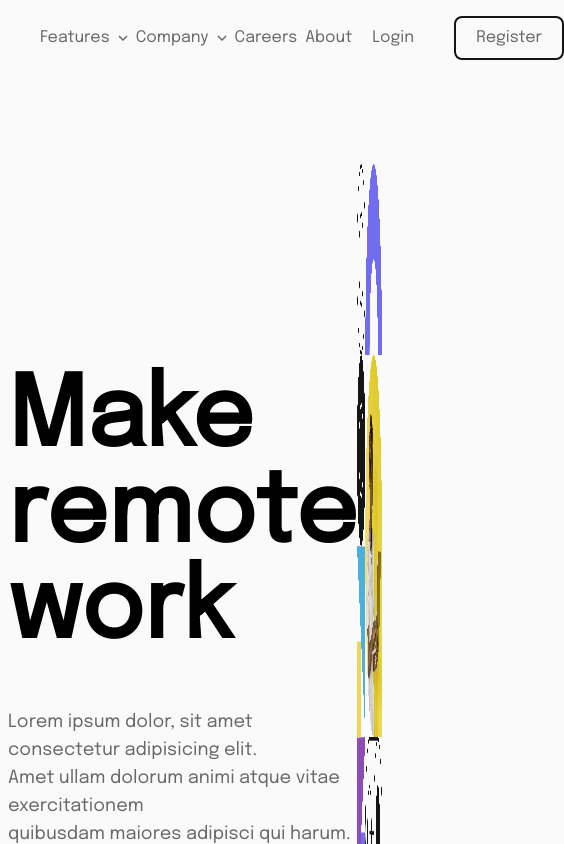
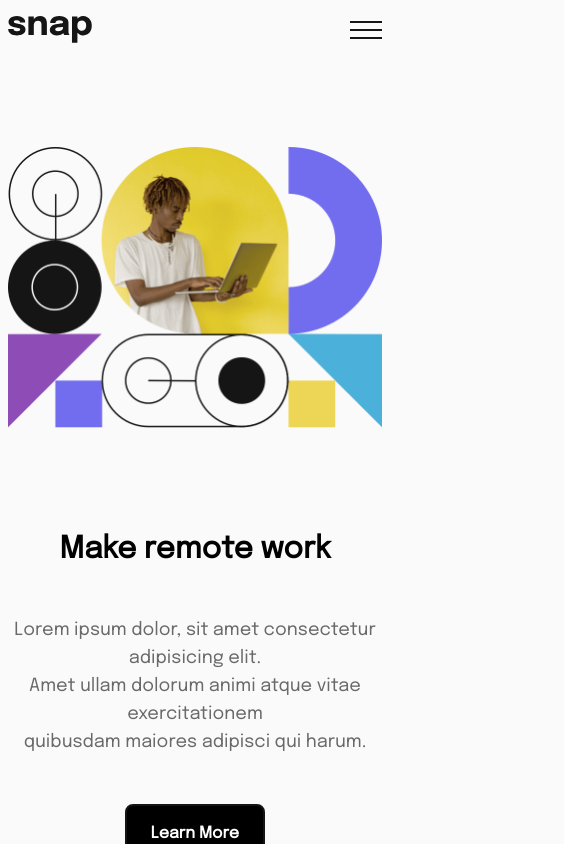
Before and after one commit to tarasovcad/tailwind-react, a React (Create React App) app in the folder snap/: page / in a window 390 px wide. Shown: the top 844 px of the page, 564 px wide, since content can reach past the window. Built offline with nearby package versions, Linux system fonts and the light colour scheme.

Commit message:
feat: add responsive web-design

```diff
--- a/snap/src/components/header/index.jsx
+++ b/snap/src/components/header/index.jsx
@@ -1,5 +1,7 @@
-import React from 'react';
+import React, { useState } from 'react';
 import { ReactComponent as LogoIcon } from '../../images/logo.svg';
+import { ReactComponent as MenuIcon } from '../../images/icon-menu.svg';
+import { ReactComponent as MenuCloseIcon } from '../../images/icon-close-menu.svg';
 import { NavItem } from '../nav-item';
 import { NavMenu } from '../nav-menu';
 import { FEATURES } from './constants';
@@ -10,7 +12,7 @@ export const Header = () => {
   return (
     <header className="flex items-center">
       <LogoIcon />
-      <nav className="flex space-x-2 ml-8 items-center">
+      <nav className="hidden xl:flex space-x-2 ml-8 items-center">
         <NavItem text="Features">
           <NavMenu items={FEATURES} />
         </NavItem>
@@ -20,9 +22,12 @@ export const Header = () => {
         <NavItem text="Careers" />
         <NavItem text="About" />
       </nav>
-      <div className="ml-auto flex space-x-5">
+      <div className="hidden ml-auto xl:flex space-x-5">
         <Button>Login</Button>
         <Button hasBorder={true}>Register</Button>
+      </div>
+      <div className="flex xl:hidden ml-auto cursor-pointer z-30">
+        <MenuIcon />
       </div>
     </header>
   );
--- a/snap/src/components/main-section/index.jsx
+++ b/snap/src/components/main-section/index.jsx
@@ -1,5 +1,6 @@
 import React from 'react';
 import MenImage from '../../images/image-hero-desktop.png';
+import MenImageMobile from '../../images/image-hero-mobile.png';
 // import MenImageMobile from '../../images/image-hero-mobile.pfalse;g'
 import { ReactComponent as Databiz } from '../../images/client-databiz.svg';
 import { ReactComponent as Audiophile } from '../../images/client-audiophile.svg';
@@ -9,22 +10,25 @@ import { Button } from '../button';
 
 export const MainSection = () => {
   return (
-    <section className="w-full flex mt-6 h-screen justify-between">
-      <div className="relative text-left mt-12 bg-no-repeat bg-content">
-        <h1 className="text-8xl font-black mt-60 whitespace-pre-line">{`Make \n remote work`}</h1>
+    <section className="w-full flex-col xl:flex-row flex mt-6 xl:h-screen justify-between">
+      <div className="relative order-2 xl:order-1 xl:text-left text-center mt-12 bg-no-repeat bg-content xl:mt-60">
+        <h1 className="text-3xl xl:text-8xl font-black  xl:whitespace-pre-line mt-6">{`Make \n remote work`}</h1>
         <p className="text-medium-gray text-lg my-12 whitespace-pre-line">
           {`Lorem ipsum dolor, sit amet consectetur adipisicing elit.\n Amet ullam dolorum animi atque vitae exercitationem\n quibusdam maiores adipisci qui harum.`}
         </p>
         <Button isFilled="true">Learn More</Button>
-        <div className="flex justify-around absolute bottom-2 w-full">
+        <div className="flex justify-around xl:absolute bottom-2 w-full mt-20">
           <Databiz />
           <Audiophile />
           <Meet />
           <Maker />
         </div>
       </div>
-      <div className="flex w-2/4 mt-20">
+      <div className="hidden xl:flex w-2/4 mt-20 order-2">
         <img src={MenImage} alt="Men Image" />
+      </div>
+      <div className="flex xl:hidden w-full mt-20 justify-center mb-8 order-1">
+        <img src={MenImageMobile} alt="Men Image" />
       </div>
     </section>
   );
```
